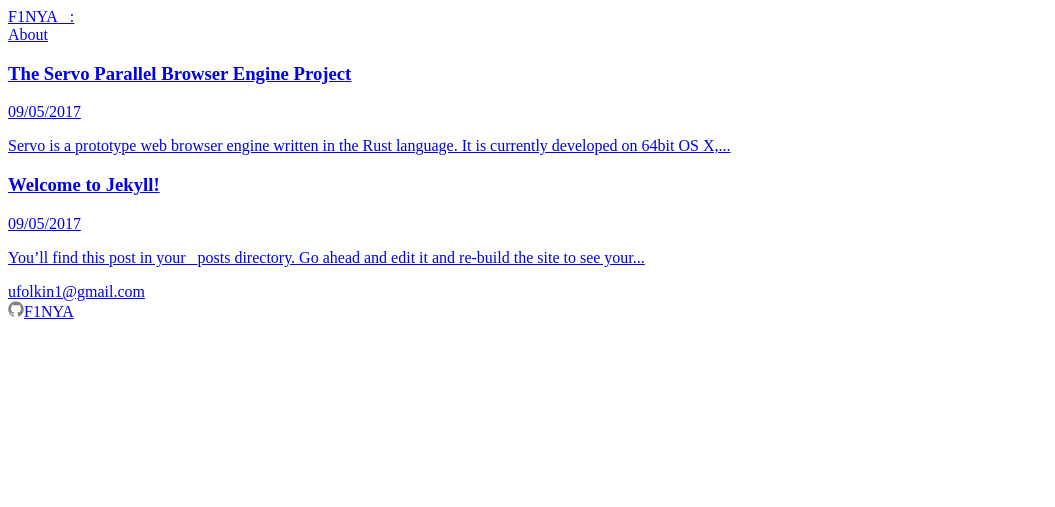
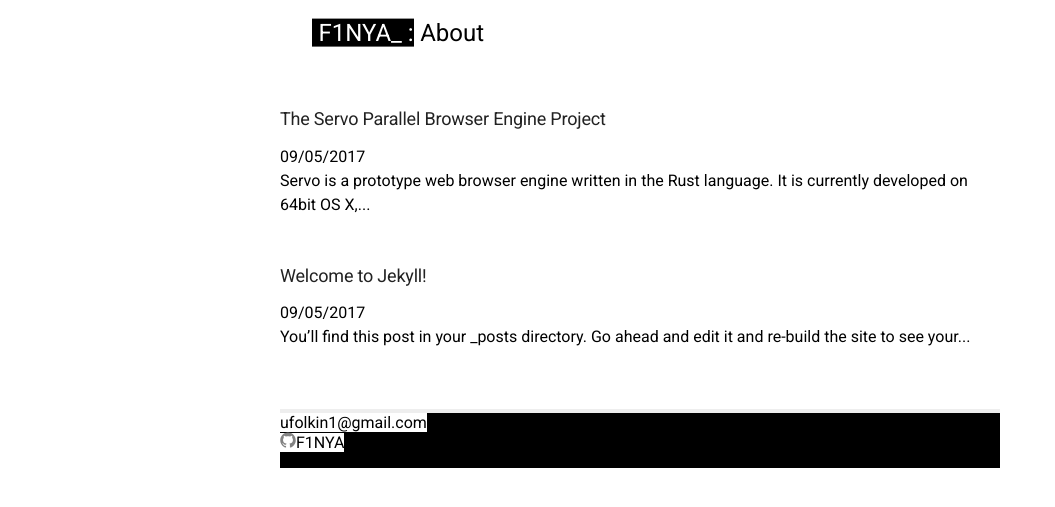
Before and after one commit to F1NYA/my_typewriter, a Jekyll site: the page built from index.md, in a window 1280 px wide. Shown: the top 507 px of the page, without its empty margins (0-1055 px from the left). Built offline with Jekyll 4.4.1, drawn with Linux system fonts in a browser that asks for light colours.

Commit message:
try to fix css

```diff
--- a/_includes/head.html
+++ b/_includes/head.html
@@ -4,7 +4,7 @@
     <meta name="viewport" content="width=device-width, initial-scale=1">
     <link href="https://fonts.googleapis.com/css?family=Inconsolata:400,700&amp;subset=latin-ext" rel="stylesheet">
     <link href="https://fonts.googleapis.com/css?family=Roboto+Condensed" rel="stylesheet">
-    <link rel="stylesheet" href="my_typewriter/assets/main.css">
+    <link rel="stylesheet" href="assets/main.css">
     <link rel="alternate" type="application/rss+xml" title="{{ site.title | escape }}" href="{{ "/feed.xml" | relative_url }}">
     <link href="https://fonts.googleapis.com/css?family=Roboto" rel="stylesheet">
 </head>
```
